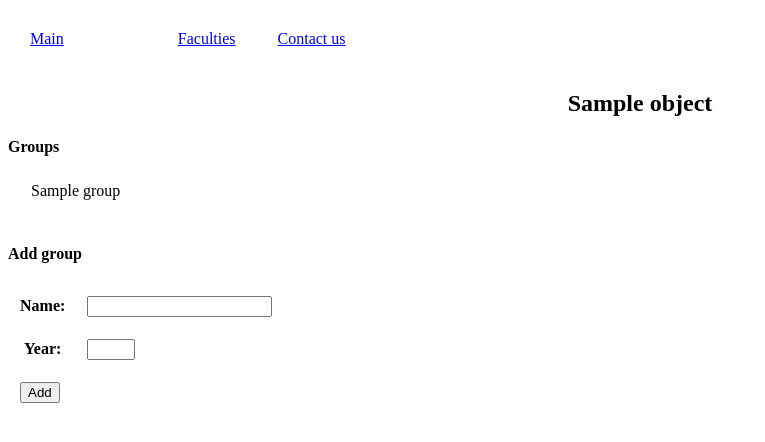
After one commit to TOP-Python221/_scripts, a Django app: template django/academy/faculties/templates/faculties/department.html in a window 1280 px wide. The commit adds this page. Shown: the top 442 px of the page, without its empty margins (0-765 px from the left). Run offline with Django 4.2, Linux system fonts and the light colour scheme; tables that the repository leaves empty hold one stand-in row (values such as "Sample post"); the template is opened without the code that fills it: values that come from a table or form of the project are taken from there, most other values are stand-ins (such as "Sample title", 1, 10 or a date in 2020); data that the repository does not hold is empty.

Commit message:
представление для кафедры с формой добавления группы

```diff
--- a/django/academy/faculties/forms.py
+++ b/django/academy/faculties/forms.py
@@ -0,0 +1,20 @@
+from django.forms import Form, CharField, IntegerField
+
+
+class GroupAdd(Form):
+    name = CharField(
+        max_length=10,
+        error_messages={
+            'required': 'Please enter the group name',
+            'max_length': 'Group name should be ten or less characters length',
+        }
+    )
+    year = IntegerField(
+        min_value=1,
+        max_value=6,
+        error_messages={
+            'required': 'Please enter the group year of education',
+            'min_value': 'Year of education should be between 1 and 6',
+            'max_value': 'Year of education should be between 1 and 6',
+        }
+    )
--- /dev/null
+++ b/django/academy/faculties/templates/faculties/department.html
@@ -0,0 +1,36 @@
+{% extends base_template|default:"faculties/base.html" %}
+
+
+{% block body_content %}
+
+  <div align="center">
+    <h2>{{ object.name }}</h2>
+  </div>
+  <div align="left">
+    <h4>Groups</h4>
+    <table cellpadding="3">
+      {% for group in object.group_set.all %}
+        <tr>
+          <td width="10"></td>
+          <td>{{ group }}</td>
+        </tr>
+      {% endfor %}
+    </table>
+  </div>
+  <br>
+  <div>
+    <h4>Add group</h4>
+  </div>
+  <div>
+    <form action="" method="post">
+      {% csrf_token %}
+      <table cellpadding="10">
+        {{ form.as_table }}
+        <tr>
+          <td><input type="submit" value="Add"></td>
+        </tr>
+      </table>
+    </form>
+  </div>
+
+{% endblock body_content %}
--- a/django/academy/faculties/templates/faculties/faculty.html
+++ b/django/academy/faculties/templates/faculties/faculty.html
@@ -1,4 +1,6 @@
 {% extends base_template|default:"faculties/base.html" %}
+
+{% load user_tags %}
 
 
 {% block body_content %}
@@ -12,8 +14,9 @@
   <div>
     <table cellpadding="5">
       {% for dep in object.department_set.all %}
+        {% concat_snake_lc object.acronym dep.acronym as url_name %}
         <tr>
-          <td>{{ dep }}</td>
+          <td><a href="{% url url_name %}">{{ dep }}</a></td>
         </tr>
       {% endfor %}
     </table>
--- a/django/academy/faculties/templatetags/user_tags.py
+++ b/django/academy/faculties/templatetags/user_tags.py
@@ -6,3 +6,8 @@ register = Library()
 @register.simple_tag
 def define(value=None):
     return value
+
+
+@register.simple_tag
+def concat_snake_lc(*args: str):
+    return '_'.join(arg.lower() for arg in args)
--- a/django/academy/faculties/urls.py
+++ b/django/academy/faculties/urls.py
@@ -1,7 +1,7 @@
 from django.urls import path
 
-from faculties.models import Faculty
-from faculties.views import MainPage, FacultyView, contact_view
+from faculties.models import Faculty, Department
+from faculties.views import MainPage, FacultyView, department_view, contact_view
 
 urlpatterns = []
 
@@ -13,6 +13,14 @@ for faculty in Faculty.objects.all():
         name=f'{faculty.acronym}',
     )]
 
+for dep in Department.objects.all():
+    urlpatterns += [path(
+        f'{dep.faculty.acronym}/{dep.acronym}/',
+        department_view,
+        kwargs={'pk': dep.id},
+        name=f'{dep.faculty.acronym}_{dep.acronym}',
+    )]
+
 urlpatterns += [
     path('contact/', contact_view, name='contact'),
     path('', MainPage.as_view(), name='main'),
```
Also changed, not shown: django/academy/faculties/models.py (+8 -0 lines), django/academy/faculties/views.py (+26 -2 lines).
